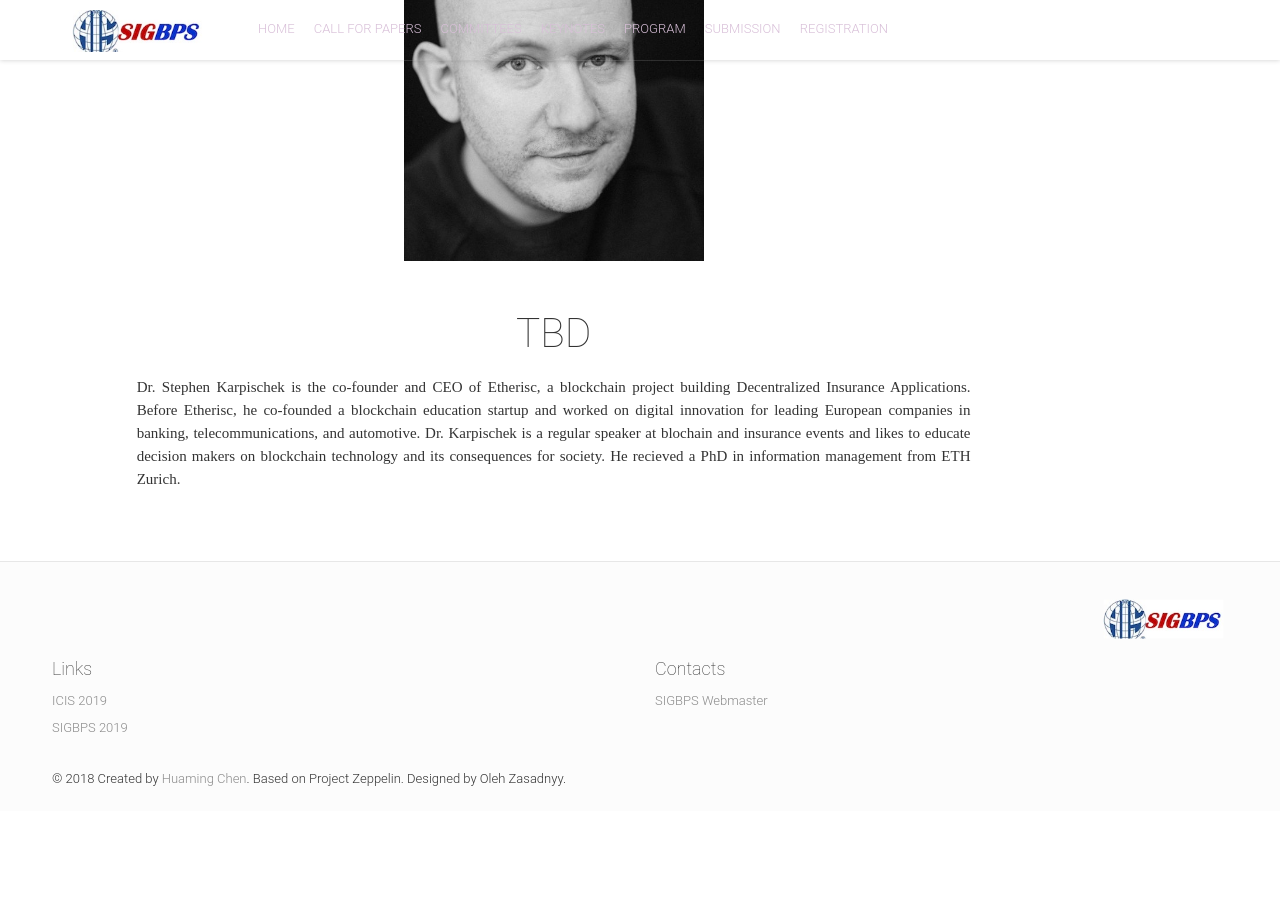
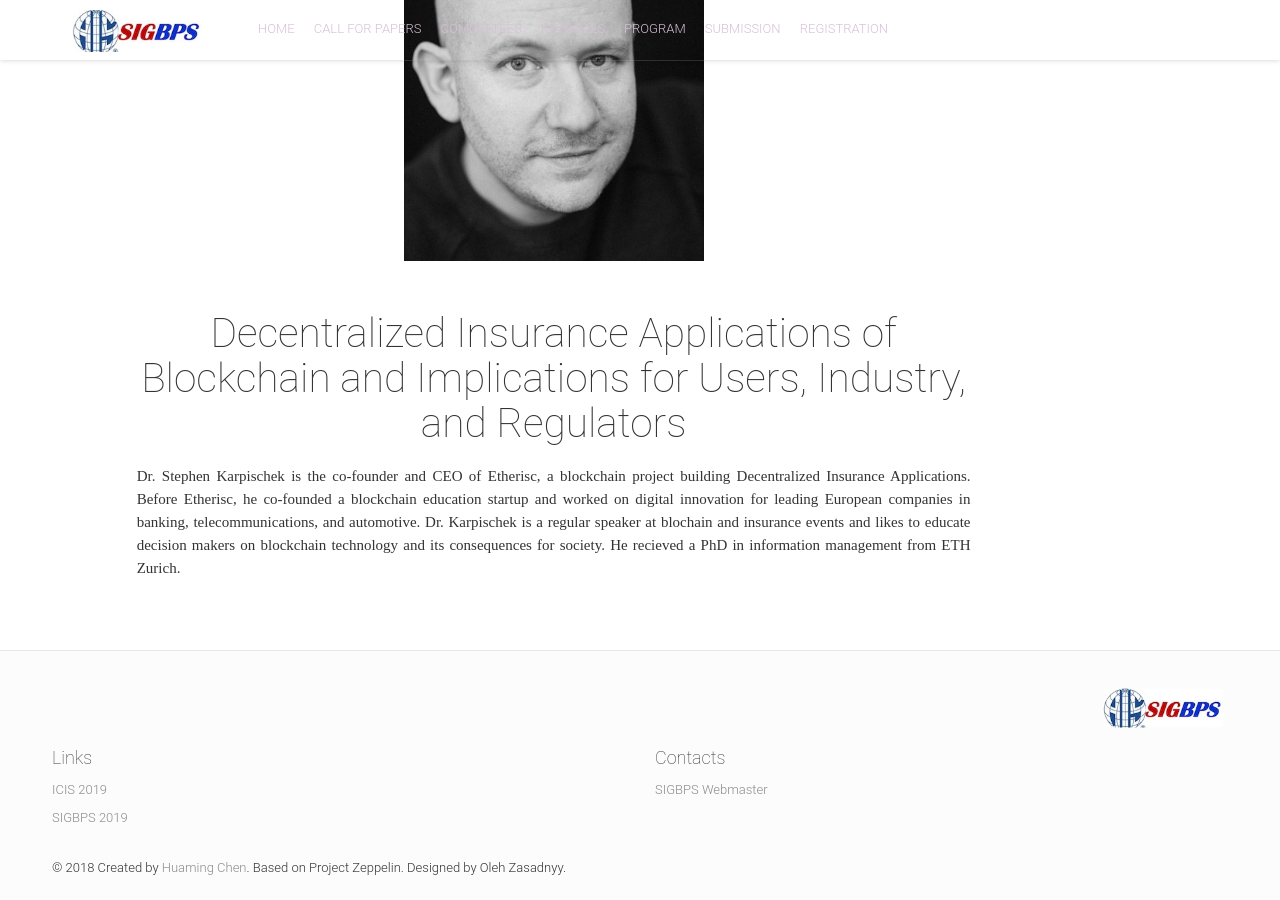
Before and after one commit to jayshanmis/jayshanmis.github.io, a Jekyll site: the page built from keynote.html, in a window 1280 px wide and 900 px high, scrolled down 546 px. Built offline with Jekyll 4.4.1, drawn with Linux system fonts in a browser that asks for light colours; nearby versions of some CDN libraries; before the commit the page ends 1357 px from its top, so only the background shows below that.

Commit message:
Update keynote.html

```diff
--- a/_includes/keynote.html
+++ b/_includes/keynote.html
@@ -9,7 +9,7 @@
                 </div>
 		<a href="https://pure.itu.dk/portal/en/persons/roman-beck%28d72cc0d6-fe4f-4392-bf88-243e5d7e36e5%29.html"></a>
 
-		<h4 class="name"><span>TBD</span></h4>
+		<h4 class="name"><span>Decentralized Insurance Applications of Blockchain and Implications for Users, Industry, and Regulators</span></h4>
 
 		<p align="justify" style="font-family:Times New Roman"><strong>
                 	Dr. Stephen Karpischek is the co-founder and CEO of Etherisc, a blockchain project building Decentralized Insurance Applications. Before Etherisc, he co-founded a blockchain education startup and worked on digital innovation for leading European companies in banking, telecommunications, and automotive. Dr. Karpischek is a regular speaker at blochain and insurance events and likes to educate decision makers on blockchain technology and its consequences for society. He recieved a PhD in information management from ETH Zurich.</strong>
```
